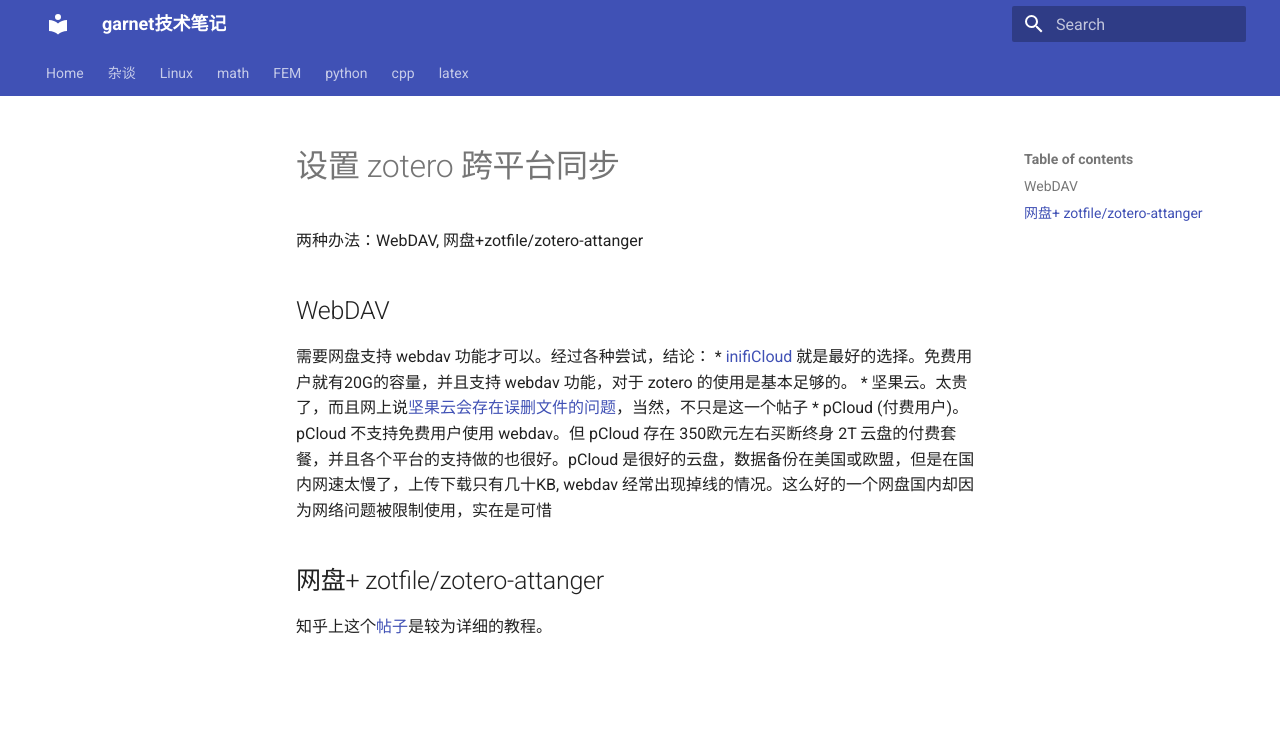
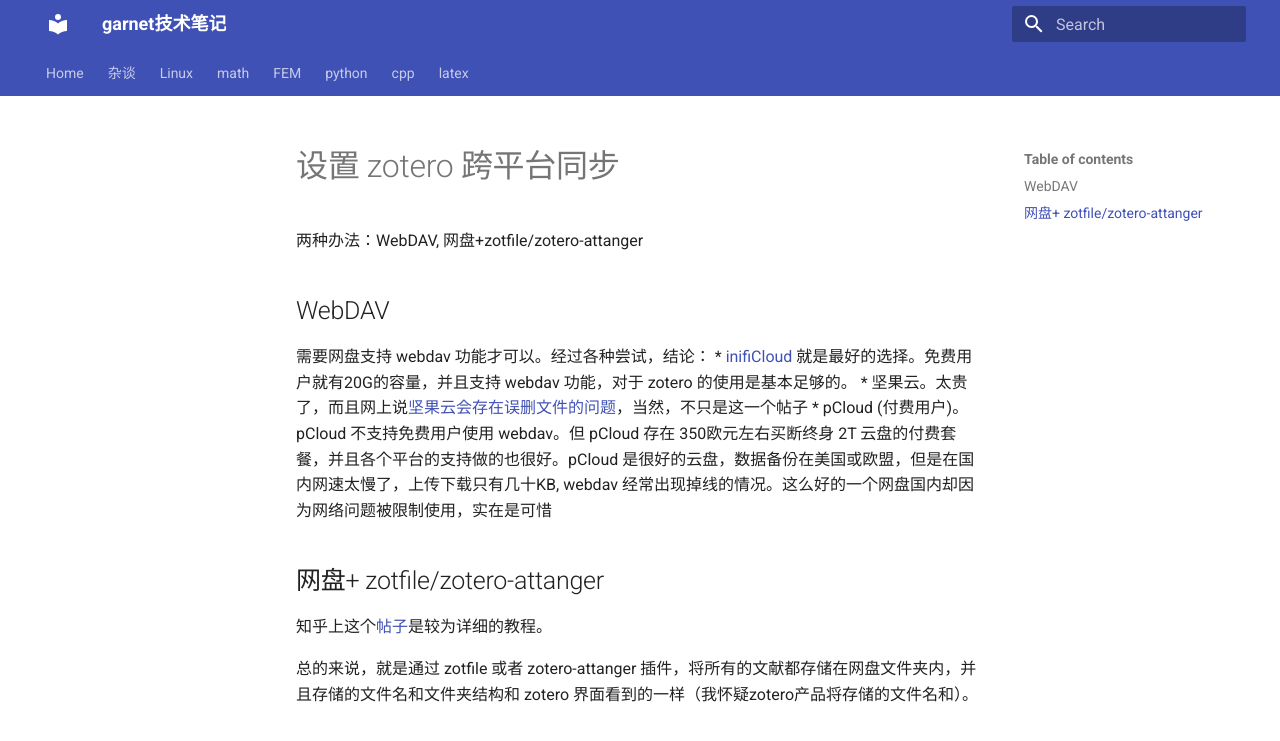
Before and after one commit to ymma98/technotes, an MkDocs documentation site: the page built from docs/杂谈/设置zotero跨平台同步.md, in a window 1280 px wide. Shown: the top 741 px of the page. Built offline with MkDocs 1.6.1 and Material for MkDocs 9.7.7, drawn with Linux system fonts in a browser that asks for light colours.

Commit message:
docs/杂谈/设置zotero跨平台同步.md updated from https://stackedit.cn/

```diff
--- a/docs/杂谈/设置zotero跨平台同步.md
+++ b/docs/杂谈/设置zotero跨平台同步.md
@@ -12,7 +12,9 @@
 
 ## 网盘+ zotfile/zotero-attanger
 
-知乎上这个[帖子]()是较为详细的教程。
+知乎上这个[帖子](https://zhuanlan.zhihu.com/p/31453719)是较为详细的教程。
+
+总的来说，就是通过 zotfile 或者 zotero-attanger 插件，将所有的文献都存储在网盘文件夹内，并且存储的文件名和文件夹结构和 zotero 界面看到的一样（我怀疑zotero产品将存储的文件名和）。
 <!--stackedit_data:
-eyJoaXN0b3J5IjpbMTE3ODY2NDc1N119
+eyJoaXN0b3J5IjpbLTEyNzM3NTcwODVdfQ==
 -->
```
